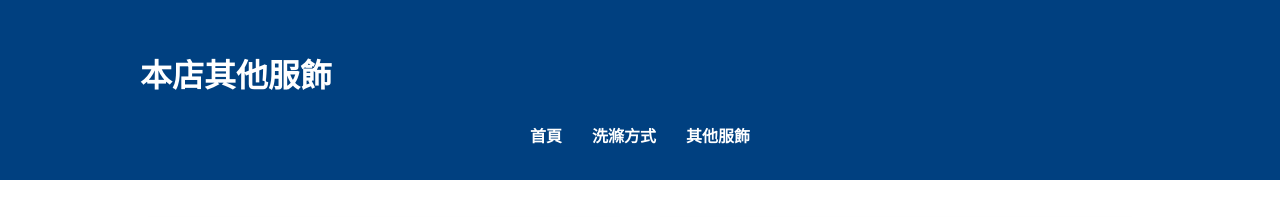
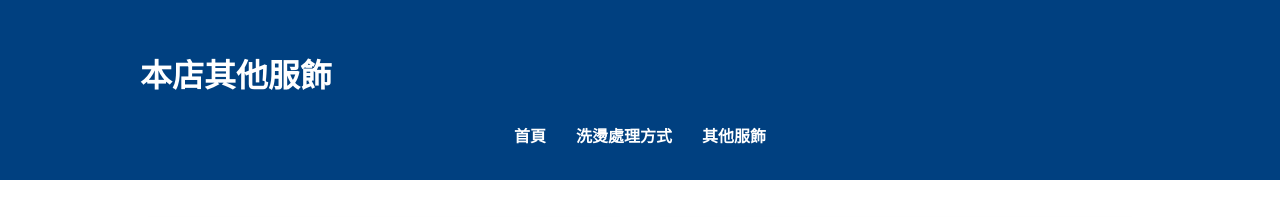
Before and after one commit to Vivian050/vivian050.github.io, a plain HTML site: page products.html in a window 1280 px wide. Shown: the top 217 px of the page. Drawn offline with Linux system fonts and the light colour scheme.

Commit message:
Update products.html

```diff
--- a/products.html
+++ b/products.html
@@ -13,7 +13,7 @@
       <nav>
         <ul class="nav-links">
           <li><a href="index.html">首頁</a></li>
-          <li><a href="washing.html">洗滌方式</a></li>
+          <li><a href="washing.html">洗燙處理方式</a></li>
           <li><a href="products.html">其他服飾</a></li>
         </ul>
       </nav>
```
